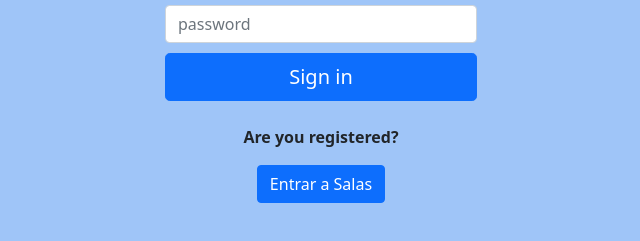
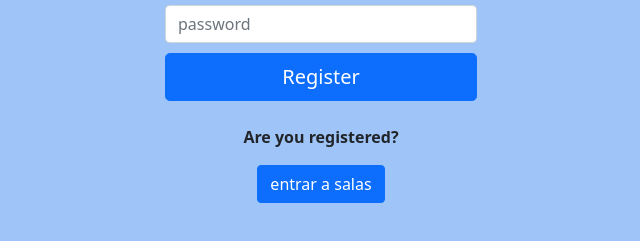
Before and after one commit to nrodriguezrodrigue/ScriptCoders, a plain HTML site: page register.html in a window 1280 px wide. Shown: the part 547-788 px from the top of the page, 319-959 px from the left. Drawn offline with nearby package versions, Linux system fonts and the light colour scheme.

Commit message:
ultimo cambio html

```diff
--- a/register.html
+++ b/register.html
@@ -39,13 +39,13 @@
                     <label for="exampleInputPassword1" class="form-label">Repetir password</label>
                     <input type="password" class="form-control" id="exampleInputPassword1" placeholder="password">
                 </div>
-                <button class="w-100 btn btn-lg btn-primary" type="submit">Sign in</button>
+                <button class="w-100 btn btn-lg btn-primary" type="submit">Register</button>
             </form>
             <div id="message"></div>
         </div>
     </div></br>
     <p><strong>Are you registered?</strong></p>
-    <a class="btn btn-primary" href="salas.html" role="button">Entrar a Salas</a>
+    <a class="btn btn-primary" href="salas.html" role="button">entrar a salas</a>
 </body>
 
 </html>
```
Also changed, not shown: login.html (+1 -1 lines).
